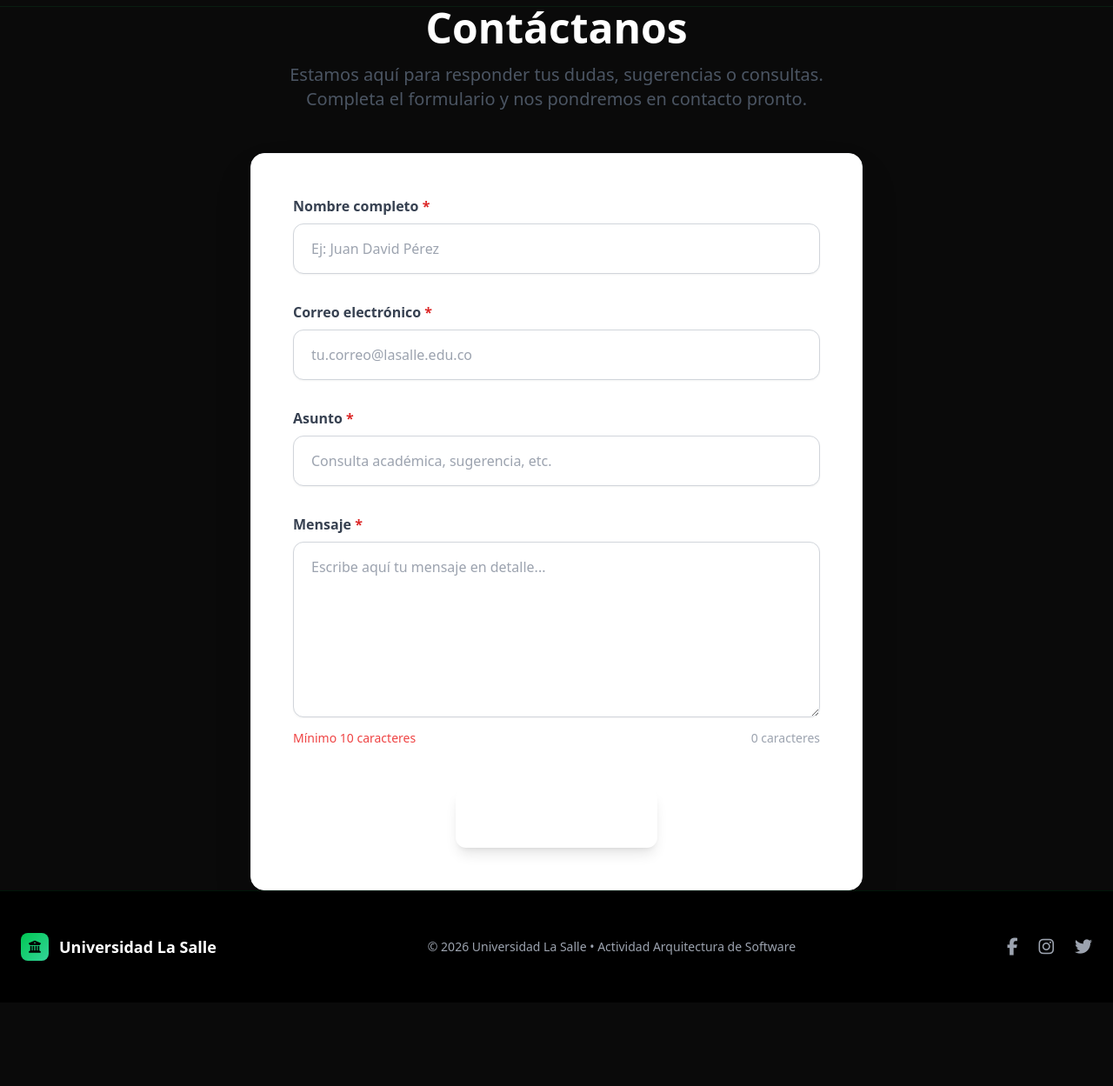
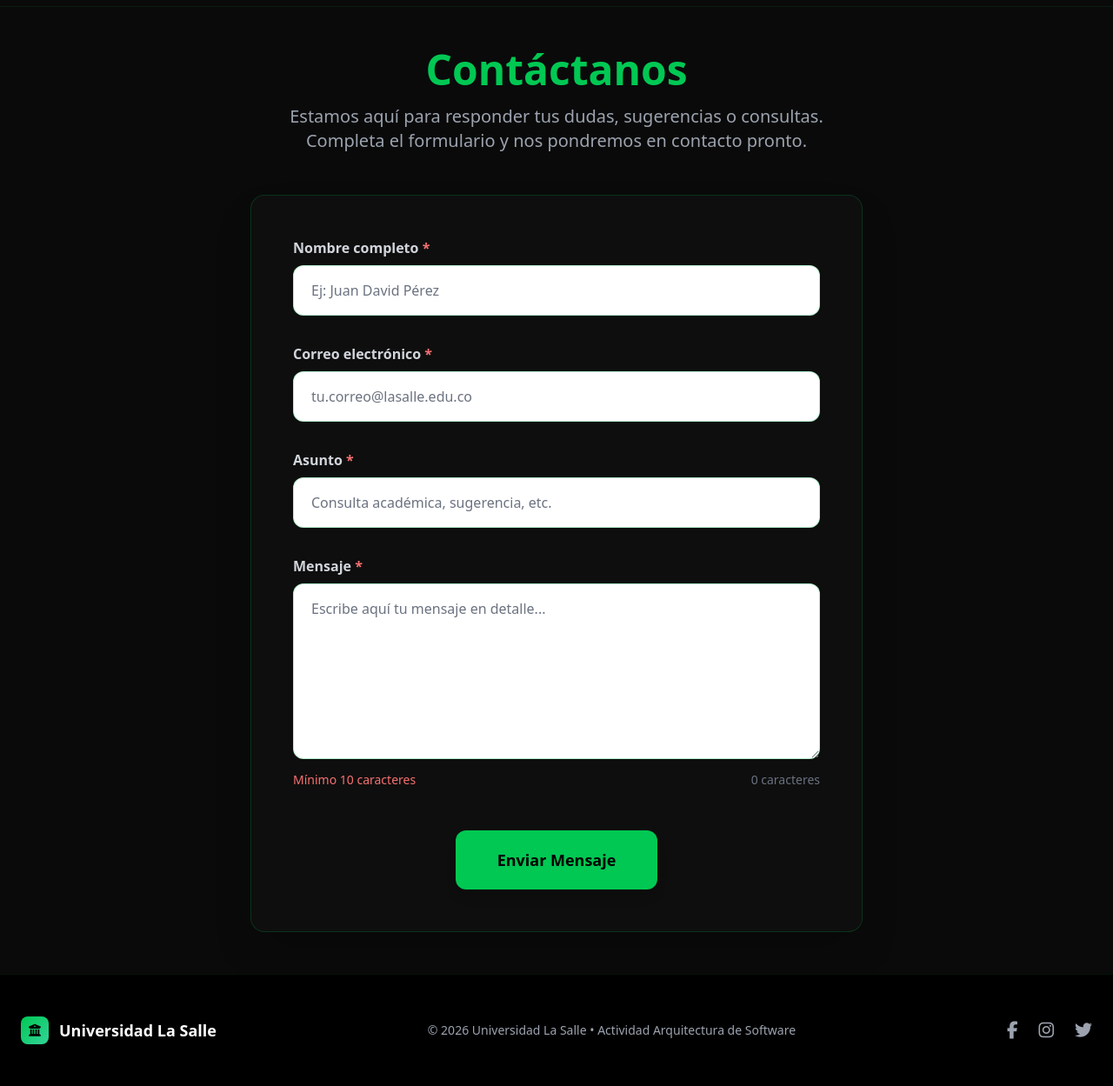
Before and after one commit to Sguzpan/formulario-la-salle, a PHP site: page /formulario.php in a window 1280 px wide. Shown: the part 69-1318 px from the top of the page at 87% size. Before the commit the page ends 1174 px from the top, so only its background shows below. Run offline with PHP 8.4, Linux system fonts and the light colour scheme; some libraries are stand-ins or nearby versions.

Commit message:
Actualizacion: arreglar formulario con letras y boton invisible, eliminar style css que no se usaba

```diff
--- a/formulario_contacto_uni_salle/formulario.php
+++ b/formulario_contacto_uni_salle/formulario.php
@@ -1,104 +1,103 @@
 <?php
 require_once 'includes/header.php';
 
-// Mensajes (puedes usar GET o sesiones; aquí usamos GET por simplicidad)
 $error = $_GET['error'] ?? '';
 $success = $_GET['success'] ?? '';
 ?>
 
-<div class="container mx-auto px-4 sm:px-6 lg:px-8 max-w-3xl">
+<div class="container mx-auto px-4 sm:px-6 lg:px-8 max-w-3xl py-12">
 
     <!-- Sección intro -->
     <div class="text-center mb-12">
-        <h2 class="text-4xl sm:text-5xl font-extrabold text-lasalle-blue mb-4">
+        <h2 class="text-4xl sm:text-5xl font-extrabold text-lasalle-green mb-4">
             Contáctanos
         </h2>
-        <p class="text-lg sm:text-xl text-gray-600 max-w-3xl mx-auto leading-relaxed">
+        <p class="text-lg sm:text-xl text-gray-400 max-w-3xl mx-auto leading-relaxed">
             Estamos aquí para responder tus dudas, sugerencias o consultas. Completa el formulario y nos pondremos en contacto pronto.
         </p>
     </div>
 
     <!-- Mensajes de feedback -->
     <?php if ($success): ?>
-        <div class="bg-green-50 border-l-4 border-green-500 text-green-800 p-6 mb-10 rounded-r-xl shadow-sm">
+        <div class="bg-lasalle-green/10 border-l-4 border-lasalle-green text-lasalle-green p-6 mb-10 rounded-r-xl shadow-sm">
             <p class="font-bold text-lg">¡Mensaje enviado con éxito!</p>
             <p class="mt-2"><?php echo htmlspecialchars($success); ?></p>
-            <a href="index.php" class="mt-4 inline-block text-lasalle-blue hover:underline">Enviar otro mensaje</a>
+            <a href="index.php" class="mt-4 inline-block text-lasalle-green hover:underline">Enviar otro mensaje</a>
         </div>
     <?php endif; ?>
 
     <?php if ($error): ?>
-        <div class="bg-red-50 border-l-4 border-red-500 text-red-800 p-6 mb-10 rounded-r-xl shadow-sm">
+        <div class="bg-red-500/10 border-l-4 border-red-500 text-red-400 p-6 mb-10 rounded-r-xl shadow-sm">
             <p class="font-bold text-lg">Error al enviar</p>
             <p class="mt-2"><?php echo htmlspecialchars($error); ?></p>
         </div>
     <?php endif; ?>
 
     <!-- Formulario -->
-    <div class="bg-white rounded-2xl shadow-2xl p-8 sm:p-10 lg:p-12 border border-gray-100">
+    <div class="card-dark rounded-2xl shadow-2xl p-8 sm:p-10 lg:p-12 border border-lasalle-green/20">
         <form id="contact-form" action="contacto.php" method="POST" class="space-y-8">
 
             <!-- Nombre -->
             <div>
-                <label for="nombre" class="block text-base font-semibold text-gray-700 mb-2">
-                    Nombre completo <span class="text-red-600">*</span>
+                <label for="nombre" class="block text-base font-semibold text-gray-300 mb-2">
+                    Nombre completo <span class="text-red-400">*</span>
                 </label>
                 <input
                     type="text"
                     id="nombre"
                     name="nombre"
                     required
-                    class="w-full px-5 py-4 border border-gray-300 rounded-xl focus:ring-2 focus:ring-lasalle-blue focus:border-lasalle-blue outline-none transition-all duration-200 shadow-sm hover:shadow"
+                    class="w-full px-5 py-4 bg-[#1a1a1a] border border-lasalle-green/30 text-white rounded-xl focus:ring-2 focus:ring-lasalle-green focus:border-lasalle-green outline-none transition-all duration-200 placeholder-gray-500"
                     placeholder="Ej: Juan David Pérez"
                 >
             </div>
 
             <!-- Email -->
             <div>
-                <label for="email" class="block text-base font-semibold text-gray-700 mb-2">
-                    Correo electrónico <span class="text-red-600">*</span>
+                <label for="email" class="block text-base font-semibold text-gray-300 mb-2">
+                    Correo electrónico <span class="text-red-400">*</span>
                 </label>
                 <input
                     type="email"
                     id="email"
                     name="email"
                     required
-                    class="w-full px-5 py-4 border border-gray-300 rounded-xl focus:ring-2 focus:ring-lasalle-blue focus:border-lasalle-blue outline-none transition-all duration-200 shadow-sm hover:shadow"
+                    class="w-full px-5 py-4 bg-[#1a1a1a] border border-lasalle-green/30 text-white rounded-xl focus:ring-2 focus:ring-lasalle-green focus:border-lasalle-green outline-none transition-all duration-200 placeholder-gray-500"
                     placeholder="tu.correo@lasalle.edu.co"
                 >
             </div>
 
             <!-- Asunto -->
             <div>
-                <label for="asunto" class="block text-base font-semibold text-gray-700 mb-2">
-                    Asunto <span class="text-red-600">*</span>
+                <label for="asunto" class="block text-base font-semibold text-gray-300 mb-2">
+                    Asunto <span class="text-red-400">*</span>
                 </label>
                 <input
                     type="text"
                     id="asunto"
                     name="asunto"
                     required
-                    class="w-full px-5 py-4 border border-gray-300 rounded-xl focus:ring-2 focus:ring-lasalle-blue focus:border-lasalle-blue outline-none transition-all duration-200 shadow-sm hover:shadow"
+                    class="w-full px-5 py-4 bg-[#1a1a1a] border border-lasalle-green/30 text-white rounded-xl focus:ring-2 focus:ring-lasalle-green focus:border-lasalle-green outline-none transition-all duration-200 placeholder-gray-500"
                     placeholder="Consulta académica, sugerencia, etc."
                 >
             </div>
 
             <!-- Mensaje -->
             <div>
-                <label for="mensaje" class="block text-base font-semibold text-gray-700 mb-2">
-                    Mensaje <span class="text-red-600">*</span>
+                <label for="mensaje" class="block text-base font-semibold text-gray-300 mb-2">
+                    Mensaje <span class="text-red-400">*</span>
                 </label>
                 <textarea
                     id="mensaje"
                     name="mensaje"
                     rows="7"
                     required
-                    class="w-full px-5 py-4 border border-gray-300 rounded-xl focus:ring-2 focus:ring-lasalle-blue focus:border-lasalle-blue outline-none transition-all duration-200 shadow-sm hover:shadow resize-y"
+                    class="w-full px-5 py-4 bg-[#1a1a1a] border border-lasalle-green/30 text-white rounded-xl focus:ring-2 focus:ring-lasalle-green focus:border-lasalle-green outline-none transition-all duration-200 placeholder-gray-500 resize-y"
                     placeholder="Escribe aquí tu mensaje en detalle..."
                 ></textarea>
                 <div class="flex justify-between items-center mt-2">
-                    <span id="char-hint" class="text-sm text-red-500">Mínimo 10 caracteres</span>
-                    <span id="char-counter" class="text-sm text-gray-400">0 caracteres</span>
+                    <span id="char-hint" class="text-sm text-red-400">Mínimo 10 caracteres</span>
+                    <span id="char-counter" class="text-sm text-gray-500">0 caracteres</span>
                 </div>
             </div>
 
@@ -107,7 +106,7 @@ $success = $_GET['success'] ?? '';
                 <button
                     type="submit"
                     id="submit-btn"
-                    class="bg-lasalle-blue text-white px-12 py-5 rounded-xl font-bold text-lg hover:bg-blue-900 transition-all duration-300 transform hover:scale-105 focus:outline-none focus:ring-4 focus:ring-blue-300 shadow-lg disabled:opacity-50 disabled:cursor-not-allowed"
+                    class="bg-lasalle-green text-black px-12 py-5 rounded-xl font-bold text-lg hover:bg-lasalle-green-dark transition-all duration-300 transform hover:scale-105 focus:outline-none focus:ring-4 focus:ring-lasalle-green/40 shadow-lg disabled:opacity-50 disabled:cursor-not-allowed"
                 >
                     Enviar Mensaje
                 </button>
--- a/formulario_contacto_uni_salle/includes/header.php
+++ b/formulario_contacto_uni_salle/includes/header.php
@@ -34,6 +34,10 @@
         .neon-green { text-shadow: 0 0 20px #00c853, 0 0 40px #00c853; }
         .card-dark { background: rgba(15, 15, 15, 0.95); backdrop-filter: blur(12px); }
         main { overflow-x: hidden; }
+        input, textarea, select {
+    color: #111111 !important;
+    background-color: #ffffff !important;
+}
     </style>
 </head>
 <body class="bg-lasalle-dark text-white antialiased">
```
Also changed, not shown: formulario_contacto_uni_salle/css/style.css (deleted).
